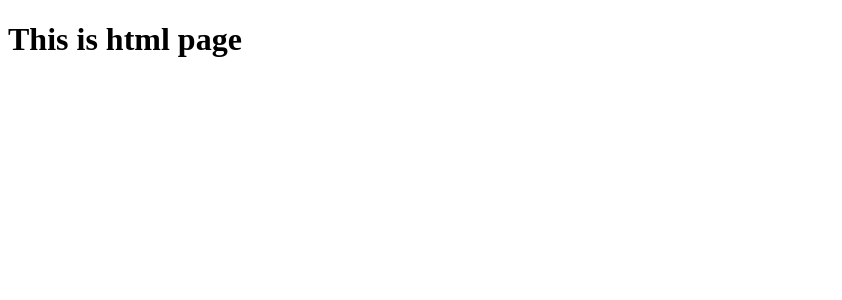
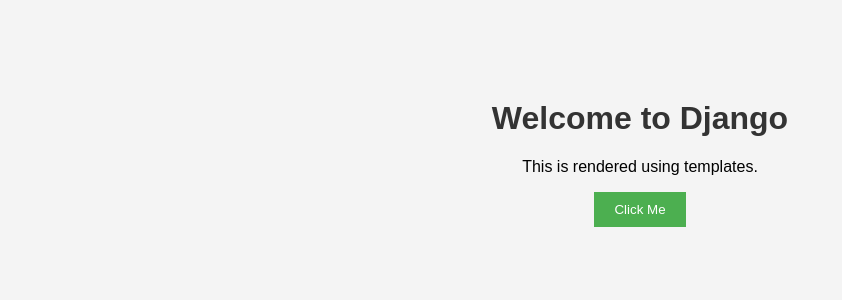
Before and after one commit to Lovaraj02/django, a Django app: template myproject/templates/home.html in a window 1280 px wide. Shown: the top 300 px of the page, without its empty margins (0-842 px from the left). Run offline with Django 5.2, Linux system fonts and the light colour scheme; the template is opened without the code that fills it, so the values that code supplies are empty.

Commit message:
add static files

```diff
--- a/myproject/myproject/settings.py
+++ b/myproject/myproject/settings.py
@@ -116,3 +116,9 @@
 # https://docs.djangoproject.com/en/6.0/howto/static-files/
 
 STATIC_URL = 'static/'
+
+
+STATICFILES_DIRS = [
+    BASE_DIR / "static",
+
+]
--- a/myproject/myproject/urls.py
+++ b/myproject/myproject/urls.py
@@ -21,32 +21,32 @@
 urlpatterns = [
     path('admin/', admin.site.urls),
     # path('',views.myres),
-    # path('home/', views.home, name='home'),
+    # path('home/', views.home),
     # path('res/', views.jsnres),
-    # path('rend/', views.render_fun),
+    path('rend/', views.render_fun),
 
 
-    # *** Task-1 urls ***
-    path('', views.home),
-    path('about/', views.about),
-    path('contact/', views.contact),
+    # # *** Task-1 urls ***
+    # path('', views.home),
+    # path('about/', views.about),
+    # path('contact/', views.contact),
 
 
-    # *** Task-2 urls ***
-    path('user/<str:name>/<int:id>', views.user),
-    # path('user/<str:name>', views.user)
+    # # *** Task-2 urls ***
+    # path('user/<str:name>/<int:id>', views.user),
+    # # path('user/<str:name>', views.user)
 
 
-    # *** Task-3 urls ***
-    path('calculator/<int:n1>/<int:n2>', views.calculator),
+    # # *** Task-3 urls ***
+    # path('calculator/<int:n1>/<int:n2>', views.calculator),
 
 
-    # task-4
-    path('all-students', views.get_students),
-    path('single-student/<int:id>', views.single_student),
-    path('new-student/<str:name>', views.new_student),
+    # # task-4
+    # path('all-students', views.get_students),
+    # path('single-student/<int:id>', views.single_student),
+    # path('new-student/<str:name>', views.new_student),
 
-    # task-5
-    path('find/<str:name>', views.findnadreturn),
+    # # task-5
+    # path('find/<str:name>', views.findnadreturn),
 
 ]
--- /dev/null
+++ b/myproject/static/css/home.css
@@ -0,0 +1,26 @@
+body {
+    margin: 0;
+    font-family: Arial, sans-serif;
+    background-color: #f4f4f4;
+}
+
+.container {
+    text-align: center;
+    margin-top: 100px;
+}
+
+h1 {
+    color: #333;
+}
+
+button {
+    padding: 10px 20px;
+    background-color: #4CAF50;
+    color: white;
+    border: none;
+    cursor: pointer;
+}
+
+button:hover {
+    background-color: #45a049;
+}
--- /dev/null
+++ b/myproject/static/js/home.js
@@ -0,0 +1,3 @@
+function changeText() {
+    document.getElementById("message").innerText = "Button clicked! Django + JS working.";
+}
--- a/myproject/templates/home.html
+++ b/myproject/templates/home.html
@@ -2,10 +2,24 @@
 <html lang="en">
 <head>
     <meta charset="UTF-8">
-    <meta name="viewport" content="width=device-width, initial-scale=1.0">
-    <title>Document</title>
+    <title>Django Home</title>
+
+    <!-- Load static -->
+    {% load static %}
+
+    <!-- Link CSS -->
+    <link rel="stylesheet" href="{% static 'css/home.css' %}">
 </head>
 <body>
-    <h1>This is html page</h1>
+
+    <div class="container">
+        <h1>Welcome to Django</h1>
+        <p id="message">This is rendered using templates.</p>
+
+        <button onclick="changeText()">Click Me</button>
+    </div>
+
+    <!-- Link JS -->
+    <script src="{% static 'js/home.js' %}"></script>
 </body>
 </html>
```
Also changed, not shown: myproject/myproject/views.py (+46 -67 lines).
